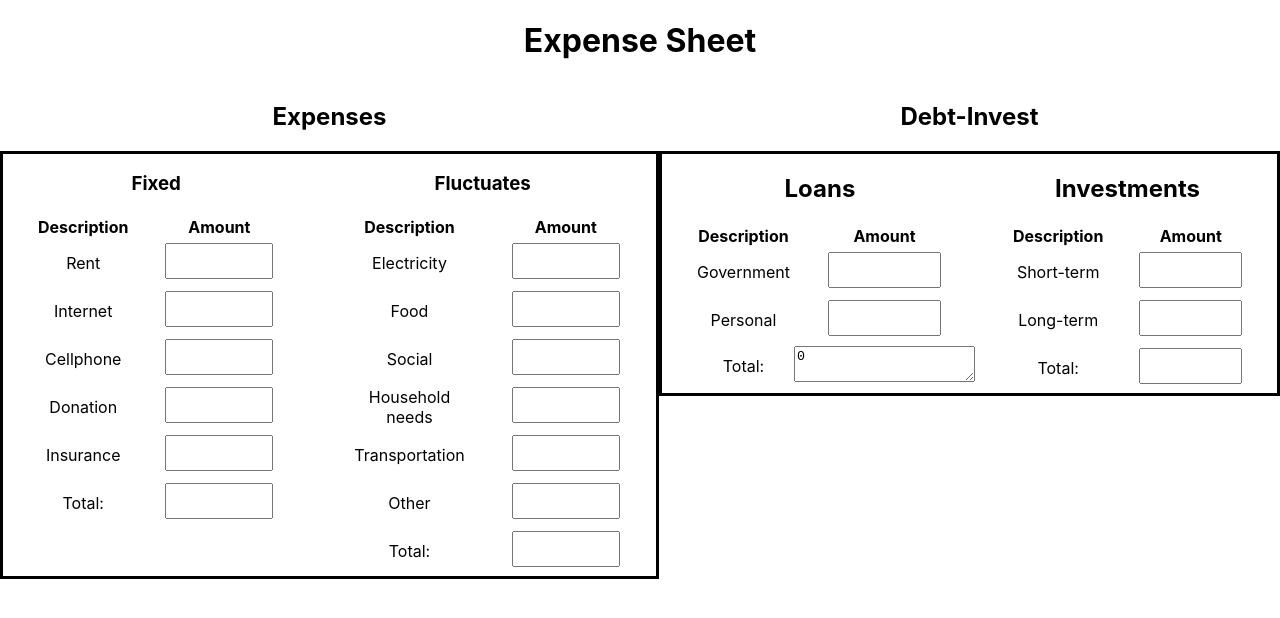
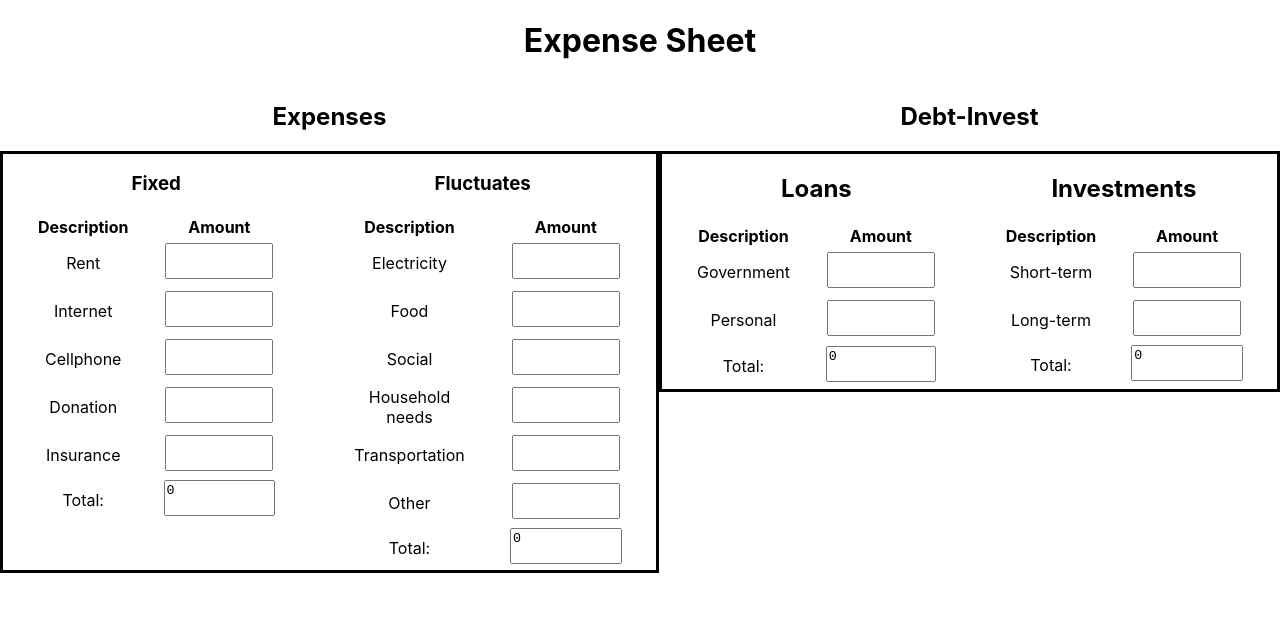
Before and after one commit to timbolaj/Expense-sheet, a React (Create React App) app: page / in a window 1280 px wide. Shown: the top 618 px of the page. Built offline with nearby package versions, Linux system fonts and the light colour scheme.

Commit message:
app now adds all the fields in the given section

```diff
--- a/src/App.scss
+++ b/src/App.scss
@@ -14,3 +14,8 @@ div h1 {
 table {
   padding-left: 2em;
 }
+
+.total {
+  width: 60%;
+  resize: none;
+}
--- a/src/Components/Debt-Invest/Investments.js
+++ b/src/Components/Debt-Invest/Investments.js
@@ -1,7 +1,10 @@
-import React from 'react';
+import React, { useState } from 'react';
 import Row from '../Rows';
 
 export default function Investments() {
+
+  const [total, setTotal] = useState(Number(0));
+
   return (
     <div>
       <h2>Investments</h2>
@@ -13,17 +16,20 @@ export default function Investments() {
 
         <tr>
           <td>Short-term</td>
-          <Row />
+          <Row onChange={setTotal} total={total}/>
         </tr>
 
         <tr>
           <td>Long-term</td>
-          <Row />
+          <Row onChange={setTotal} total={total}/>
         </tr>
 
         <tr>
           <td>Total:</td>
-          <Row />
+          <textarea
+              className="total"
+              value={total}>
+          </textarea>
         </tr>
       </table>
 
--- a/src/Components/Debt-Invest/Loans.js
+++ b/src/Components/Debt-Invest/Loans.js
@@ -24,7 +24,10 @@ export default function Loans() {
         <tr>
           <td>Total:</td>
           <td>
-            <textarea value={total}></textarea>
+            <textarea
+              className="total"
+              value={total}>
+            </textarea>
           </td>
         </tr>
       </table>
--- a/src/Components/Expenses/Bills.js
+++ b/src/Components/Expenses/Bills.js
@@ -1,7 +1,10 @@
-import React from 'react';
+import React, { useState } from 'react';
 import Row from '../Rows';
 
 export default function Bills() {
+
+  const [total, setTotal] = useState(Number(0));
+
   return (
     <div className="Bills">
       <h3>Fixed</h3>
@@ -13,32 +16,35 @@ export default function Bills() {
 
         <tr>
           <td>Rent</td>
-          <Row />
+          <Row onChange={setTotal} total={total}/>
         </tr>
 
         <tr>
           <td>Internet</td>
-          <Row />
+          <Row onChange={setTotal} total={total}/>
         </tr>
 
         <tr>
           <td>Cellphone</td>
-          <Row />
+          <Row onChange={setTotal} total={total}/>
         </tr>
 
         <tr>
           <td>Donation</td>
-          <Row />
+          <Row onChange={setTotal} total={total}/>
         </tr>
 
         <tr>
           <td>Insurance</td>
-          <Row />
+          <Row onChange={setTotal} total={total}/>
         </tr>
 
         <tr>
           <td>Total:</td>
-          <Row />
+          <textarea
+              className="total"
+              value={total}>
+          </textarea>
         </tr>
 
       </table>
--- a/src/Components/Expenses/Fluctuates.js
+++ b/src/Components/Expenses/Fluctuates.js
@@ -1,7 +1,10 @@
-import React from 'react';
+import React, { useState } from 'react';
 import Row from '../Rows';
 
 export default function Fluctuates() {
+
+  const [total, setTotal] = useState(0);
+
   return (
     <div className="Fluctuates">
       <h3>Fluctuates</h3>
@@ -13,37 +16,40 @@ export default function Fluctuates() {
 
         <tr>
           <td>Electricity</td>
-          <Row />
+          <Row onChange={setTotal} total={total}/>
         </tr>
 
         <tr>
           <td>Food</td>
-          <Row />
+          <Row onChange={setTotal} total={total}/>
         </tr>
 
         <tr>
           <td>Social</td>
-          <Row />
+          <Row onChange={setTotal} total={total}/>
         </tr>
 
         <tr>
           <td>Household needs</td>
-          <Row />
+          <Row onChange={setTotal} total={total}/>
         </tr>
 
         <tr>
           <td>Transportation</td>
-          <Row />
+          <Row onChange={setTotal} total={total}/>
         </tr>
 
         <tr>
           <td>Other</td>
-          <Row />
+          <Row onChange={setTotal} total={total}/>
         </tr>
 
         <tr>
           <td>Total:</td>
-          <Row />
+          <textarea
+              className="total"
+              value={total}>
+          </textarea>
         </tr>
 
       </table>
```
